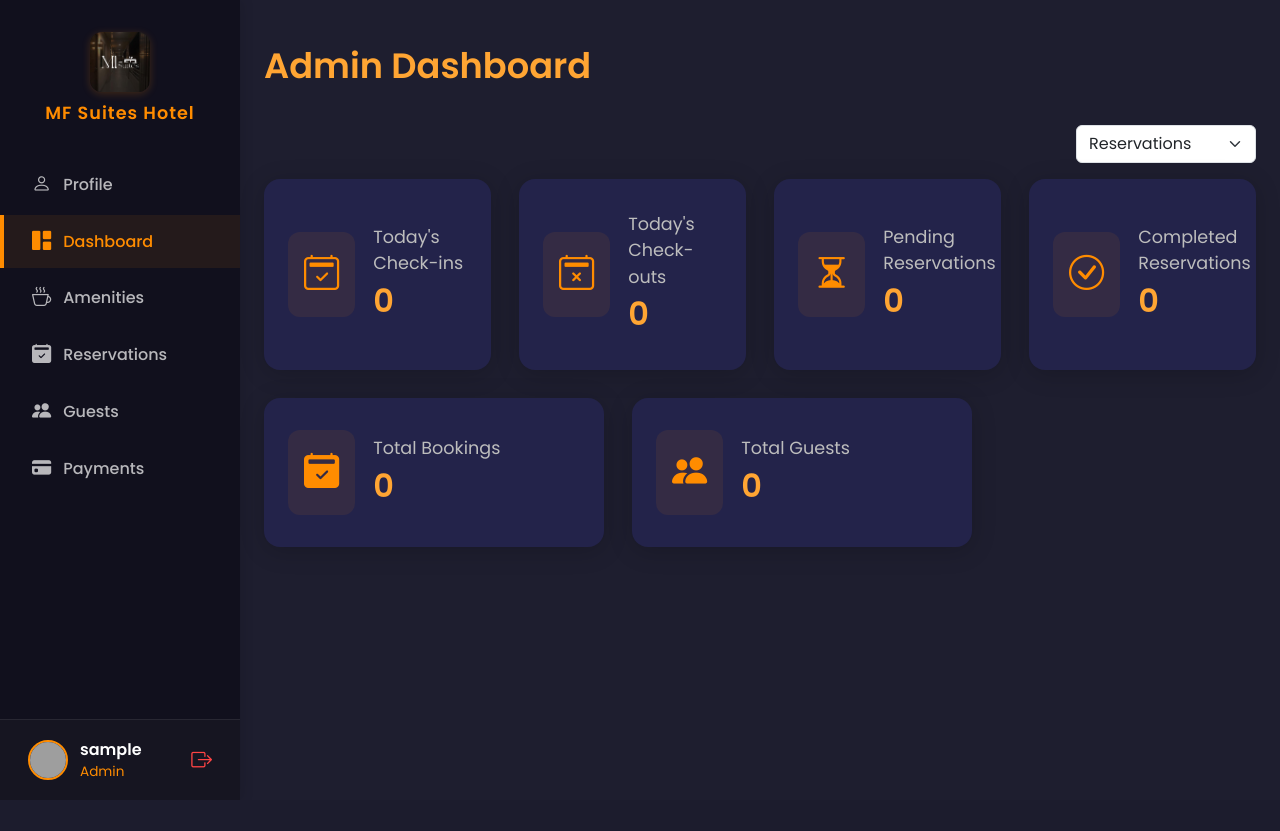
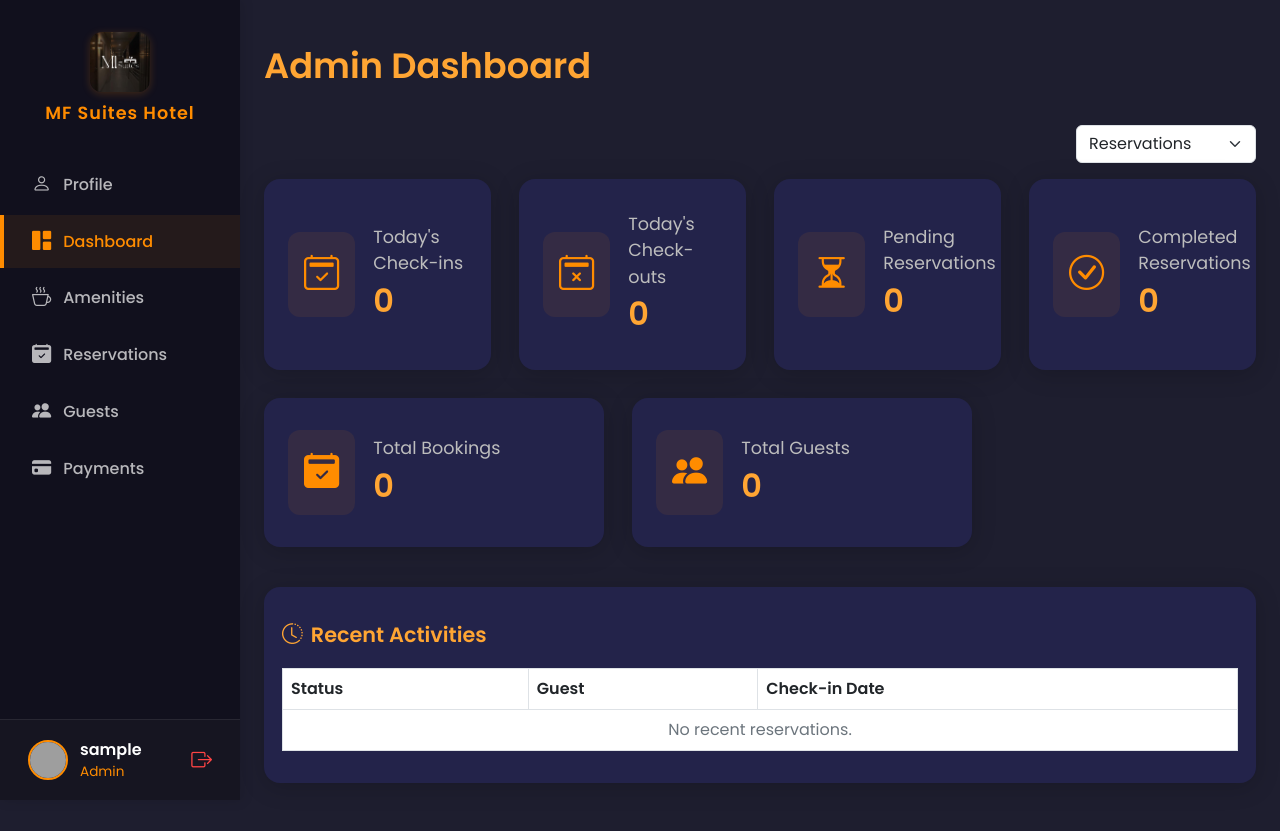
Before and after one commit to xhinsade29/MFsuite-Hotel-Reservation, a PHP site: page /admin/dashboard.php in a window 1280 px wide. Before the commit the page ends 780 px from the top, so only its background shows below. Run offline with PHP 8.4, Linux system fonts and the light colour scheme; the visitor is signed in with stand-in values (Sample User, id 1); data that the repository does not hold is empty; grey boxes are pictures that could not be loaded.

Commit message:
added the latest reservation in the dashboard

```diff
--- a/admin/dashboard.php
+++ b/admin/dashboard.php
@@ -21,6 +21,15 @@ if ($cancellation_count > $_SESSION['last_cancellation_count']) {
     $show_cancellation_toast = true;
     $_SESSION['last_cancellation_count'] = $cancellation_count;
 }
+// Latest 5 reservations
+$recent_res_sql = "
+    SELECT r.status, g.first_name, g.last_name, r.check_in
+    FROM tbl_reservation r
+    LEFT JOIN tbl_guest g ON r.guest_id = g.guest_id
+    ORDER BY r.date_created DESC
+    LIMIT 5
+";
+$recent_res = mysqli_query($mycon, $recent_res_sql);
 ?>
 <!DOCTYPE html>
 <html lang="en">
@@ -224,6 +233,43 @@ if ($cancellation_count > $_SESSION['last_cancellation_count']) {
             </div>
         </div>
     </div>
+    <!-- Recent Activities Section -->
+    <div class="table-section mb-4">
+        <div class="table-title d-flex align-items-center">
+            <i class="bi bi-clock-history me-2"></i> Recent Activities
+        </div>
+        <div class="table-responsive">
+            <table class="table table-hover table-bordered align-middle mb-0">
+                <thead>
+                    <tr>
+                        <th>Status</th>
+                        <th>Guest</th>
+                        <th>Check-in Date</th>
+                    </tr>
+                </thead>
+                <tbody>
+                    <?php
+                    if ($recent_res && mysqli_num_rows($recent_res) > 0) {
+                        while ($row = mysqli_fetch_assoc($recent_res)) {
+                            echo '<tr>';
+                            echo '<td><span class="badge bg-'.(
+                                $row['status']=='approved'?'success':(
+                                $row['status']=='cancelled'?'danger':(
+                                $row['status']=='denied'?'warning text-dark':(
+                                $row['status']=='completed'?'primary':(
+                                $row['status']=='cancellation_requested'?'info text-dark':'secondary'))))).'">'.ucfirst($row['status']).'</span></td>';
+                            echo '<td>' . htmlspecialchars($row['first_name'] . ' ' . $row['last_name']) . '</td>';
+                            echo '<td>' . date('M d, Y', strtotime($row['check_in'])) . '</td>';
+                            echo '</tr>';
+                        }
+                    } else {
+                        echo '<tr><td colspan="3" class="text-center text-secondary">No recent reservations.</td></tr>';
+                    }
+                    ?>
+                </tbody>
+            </table>
+        </div>
+    </div>
     <!-- Modals for summary details -->
     <div class="modal fade" id="summaryModal" tabindex="-1" aria-labelledby="summaryModalLabel" aria-hidden="true">
       <div class="modal-dialog modal-xl modal-dialog-centered">
```
